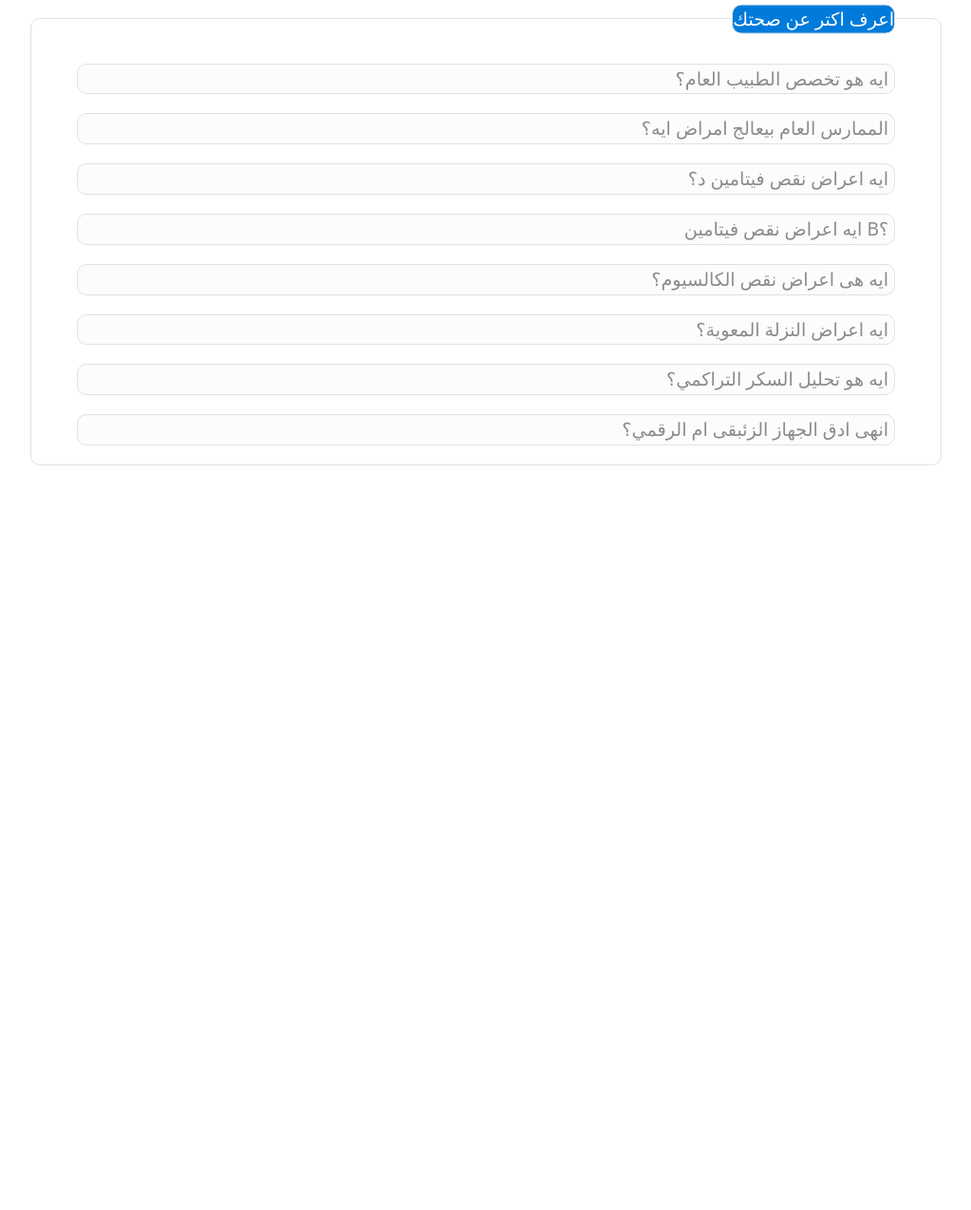
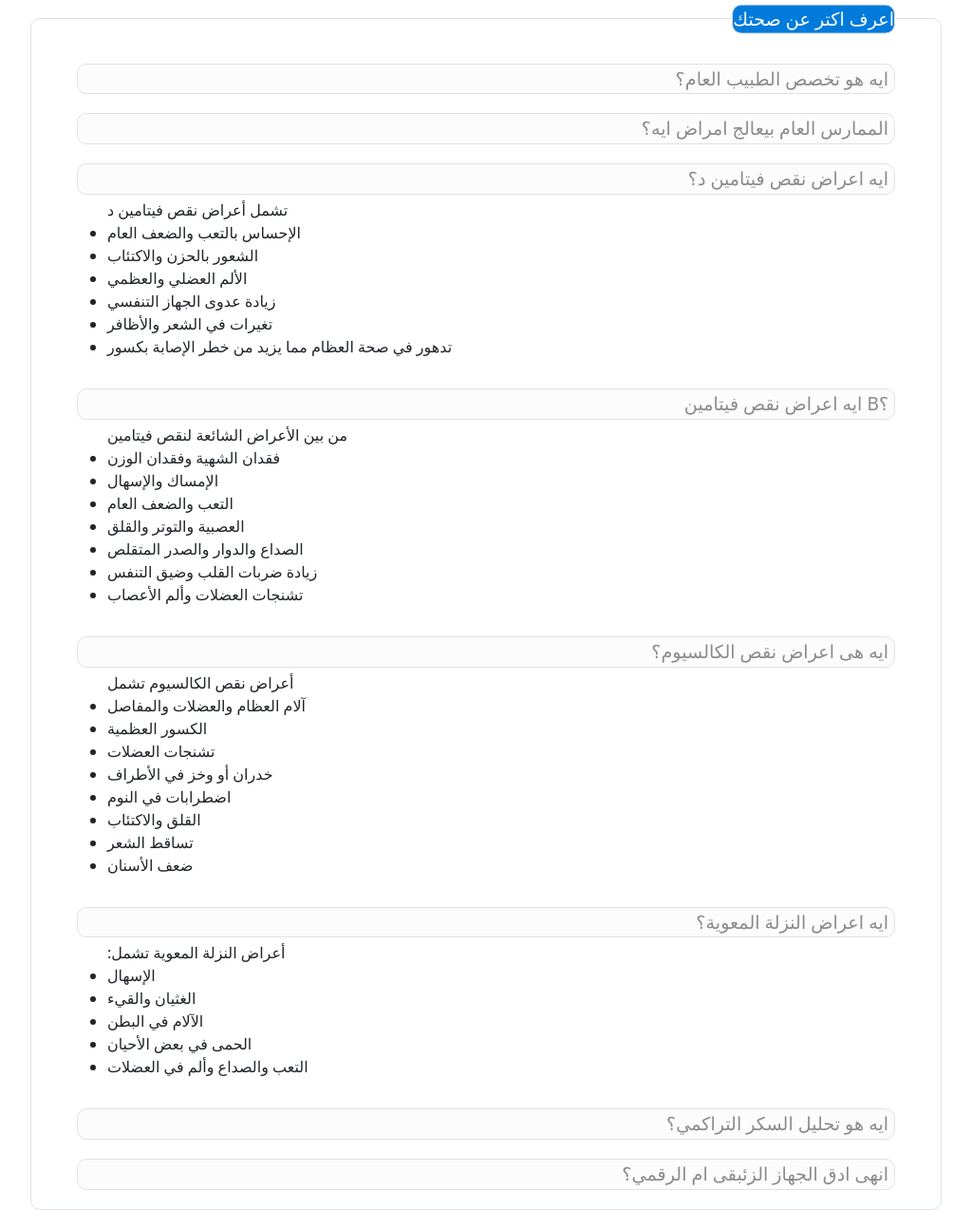
Before and after one commit to m22nna/NTI_Project, a PHP site: page /questions.php in a window 1280 px wide. Shown: the part 370-1644 px from the top of the page at 95% size, without its empty margins (128-1151 px from the left). Before the commit the page ends 860 px from the top, so only its background shows below. Run offline with PHP 8.4, Linux system fonts and the light colour scheme.

Commit message:
Update questions.php

```diff
--- a/questions.php
+++ b/questions.php
@@ -49,73 +49,73 @@
         </div>
           <div class="part w-80">
             <button class="w-100 main_text button_color border mt-3 mb-1"  onclick="toggle(this)" data-target="demo7">ايه اعراض نقص فيتامين د؟</button>
-        <p class="main_text mb-3" id="demo7" style="display:none;">تشمل أعراض نقص فيتامين د <BR>
+        <p class="main_text mb-3" id="demo7" style="display:none;"><ul>تشمل أعراض نقص فيتامين د
 
-الإحساس بالتعب والضعف العام<BR>
+<li>الإحساس بالتعب والضعف العام</li>
 
-الشعور بالحزن والاكتئاب<BR>
+<li>الشعور بالحزن والاكتئاب</li>
 
-الألم العضلي والعظمي<BR>
+<li>الألم العضلي والعظمي</li>
 
-زيادة عدوى الجهاز التنفسي<BR>
+<li>زيادة عدوى الجهاز التنفسي</li>
 
-تغيرات في الشعر والأظافر<BR>
+<li>تغيرات في الشعر والأظافر</li>
 
-تدهور في صحة العظام مما يزيد من خطر الإصابة بكسور<BR></p>
+<li>تدهور في صحة العظام مما يزيد من خطر الإصابة بكسور</li></ul></p>
 
         </div>
           <div class="part w-80">
             <button class="w-100 main_text button_color border mt-3 mb-1"  onclick="toggle(this)" data-target="demo8"> ايه اعراض نقص فيتامين B؟</button>
-             <p class="main_text mb-3" id="demo8" style="display:none;">من بين الأعراض الشائعة لنقص فيتامين    <BR>
+             <p class="main_text mb-3" id="demo8" style="display:none;"><ul>من بين الأعراض الشائعة لنقص فيتامين
 
-فقدان الشهية وفقدان الوزن<BR>
+<li>فقدان الشهية وفقدان الوزن</li>
 
-الإمساك والإسهال<BR>
+<li>الإمساك والإسهال</li>
 
-التعب والضعف العام<BR>
+<li>التعب والضعف العام</li>
 
-العصبية والتوتر والقلق<BR>
+<li>العصبية والتوتر والقلق</li>
 
-الصداع والدوار والصدر المتقلص<BR>
+<li>الصداع والدوار والصدر المتقلص</li>
 
-زيادة ضربات القلب وضيق التنفس<BR>
+<li>زيادة ضربات القلب وضيق التنفس</li>
 
-تشنجات العضلات وألم الأعصاب<BR>
+<li>تشنجات العضلات وألم الأعصاب</li></ul>
  </p>
         </div>
           <div class="part w-80">
             <button class="w-100 main_text button_color border mt-3 mb-1"  onclick="toggle(this)" data-target="demo12">ايه هى اعراض نقص الكالسيوم؟</button>
-        <p class="main_text mb-3" id="demo12" style="display:none;">أعراض نقص الكالسيوم تشمل<BR>
+        <p class="main_text mb-3" id="demo12" style="display:none;"><ul>أعراض نقص الكالسيوم تشمل
 
-آلام العظام والعضلات والمفاصل<BR>
+<li>آلام العظام والعضلات والمفاصل</li>
 
-الكسور العظمية<BR>
+<li>الكسور العظمية</li>
 
-تشنجات العضلات<BR>
+<li>تشنجات العضلات</li>
 
-خدران أو وخز في الأطراف<BR>
+<li>خدران أو وخز في الأطراف</li>
 
-اضطرابات في النوم<BR>
+<li>اضطرابات في النوم</li>
 
-القلق والاكتئاب<BR>
+<li>القلق والاكتئاب</li>
 
-تساقط الشعر<BR>
+<li>تساقط الشعر</li>
 
-ضعف الأسنان<BR></p>
+<li>ضعف الأسنان</li></ul></p>
         </div>
          <div class="part w-80">
             <button class="w-100 main_text button_color border mt-3 mb-1"  onclick="toggle(this)" data-target="dem9">ايه اعراض النزلة المعوية؟</button>
-        <p class="main_text mb-3" id="dem9" style="display:none;">:أعراض النزلة المعوية تشمل <BR>
+        <p class="main_text mb-3" id="dem9" style="display:none;"><ul>:أعراض النزلة المعوية تشمل
 
-الإسهال<BR>
+<li>الإسهال</li>
 
-الغثيان والقيء<BR>
+<li>الغثيان والقيء</li>
 
-الآلام في البطن<BR>
+<li>الآلام في البطن</li>
 
-الحمى في بعض الأحيان<BR>
+<li>الحمى في بعض الأحيان</li>
 
-التعب والصداع وألم في العضلات<BR></p>
+<li>التعب والصداع وألم في العضلات</li><ul></p>
         </div>
          <div class="part w-80">
             <button class="w-100 main_text  border mt-3 mb-1 button_color"  onclick="toggle(this)" data-target="demo10">ايه هو تحليل السكر التراكمي؟</button>
```
